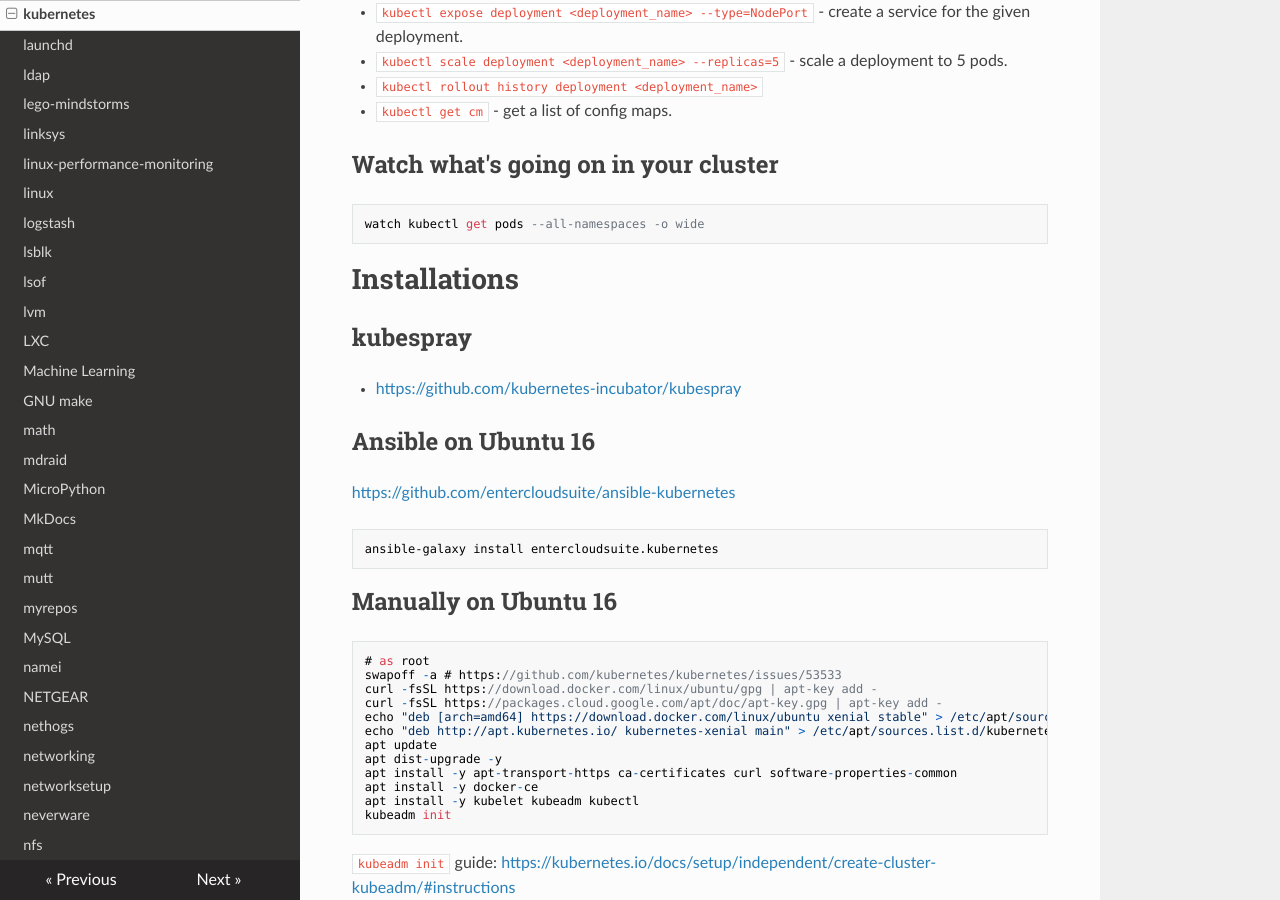
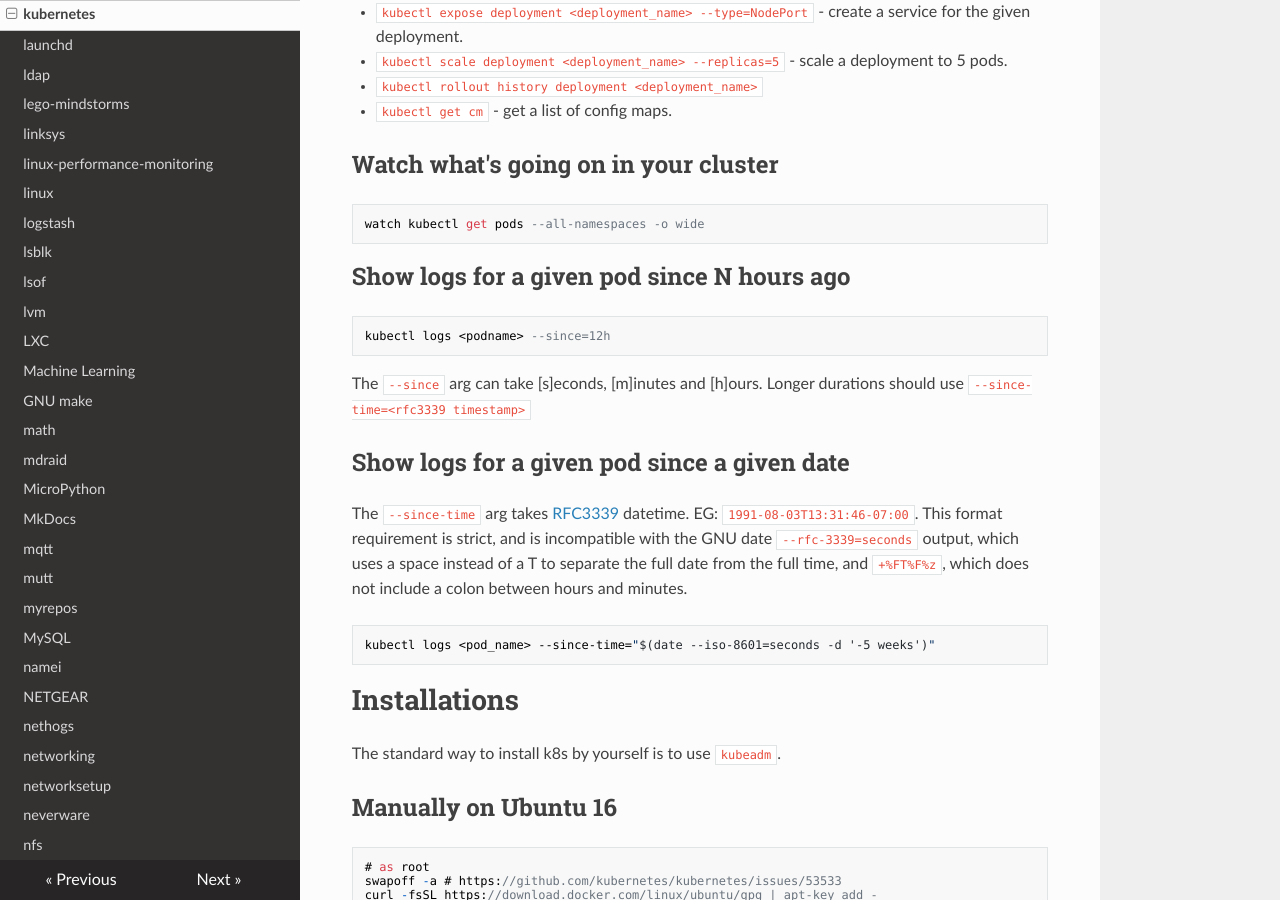
Before and after one commit to lando-cal/tech-notes, an MkDocs documentation site: the page built from docs/kubernetes.md, in a window 1280 px wide and 900 px high, scrolled down 1795 px. Built offline with MkDocs 1.6.1, drawn with Linux system fonts in a browser that asks for light colours; nearby versions of some CDN libraries.

Commit message:
Add and improve examples

````diff
--- a/docs/kubernetes.md
+++ b/docs/kubernetes.md
@@ -81,19 +81,25 @@ See `sudo kubeadm token -h` for more usage.
 watch kubectl get pods --all-namespaces -o wide
 ```
 
+## Show logs for a given pod since N hours ago
+
+```
+kubectl logs <podname> --since=12h
+```
+
+The `--since` arg can take [s]econds, [m]inutes and [h]ours. Longer durations should use `--since-time=<rfc3339 timestamp>`
+
+## Show logs for a given pod since a given date
+
+The `--since-time` arg takes [RFC3339](https://tools.ietf.org/html/rfc3339) datetime. EG: `1991-08-03T13:31:46-07:00`. This format requirement is strict, and is incompatible with the GNU date `--rfc-3339=seconds` output, which uses a space instead of a T to separate the full date from the full time, and `+%FT%F%z`, which does not include a colon between hours and minutes.
+
+```
+kubectl logs <pod_name> --since-time="$(date --iso-8601=seconds -d '-5 weeks')"
+```
+
 # Installations
 
-## kubespray
-
-- <https://github.com/kubernetes-incubator/kubespray>
-
-## Ansible on Ubuntu 16
-
-<https://github.com/entercloudsuite/ansible-kubernetes>
-
-```
-ansible-galaxy install entercloudsuite.kubernetes
-```
+The standard way to install k8s by yourself is to use `kubeadm`.
 
 ## Manually on Ubuntu 16
 
````
